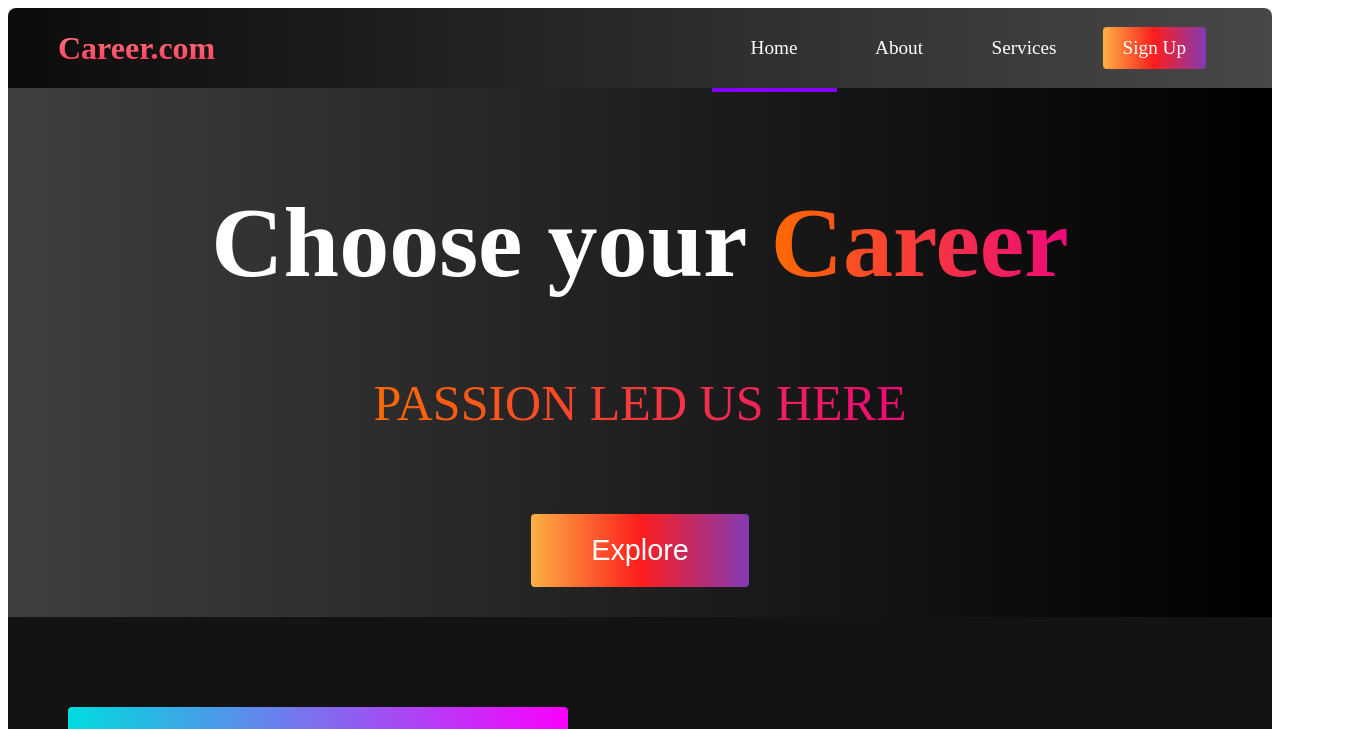
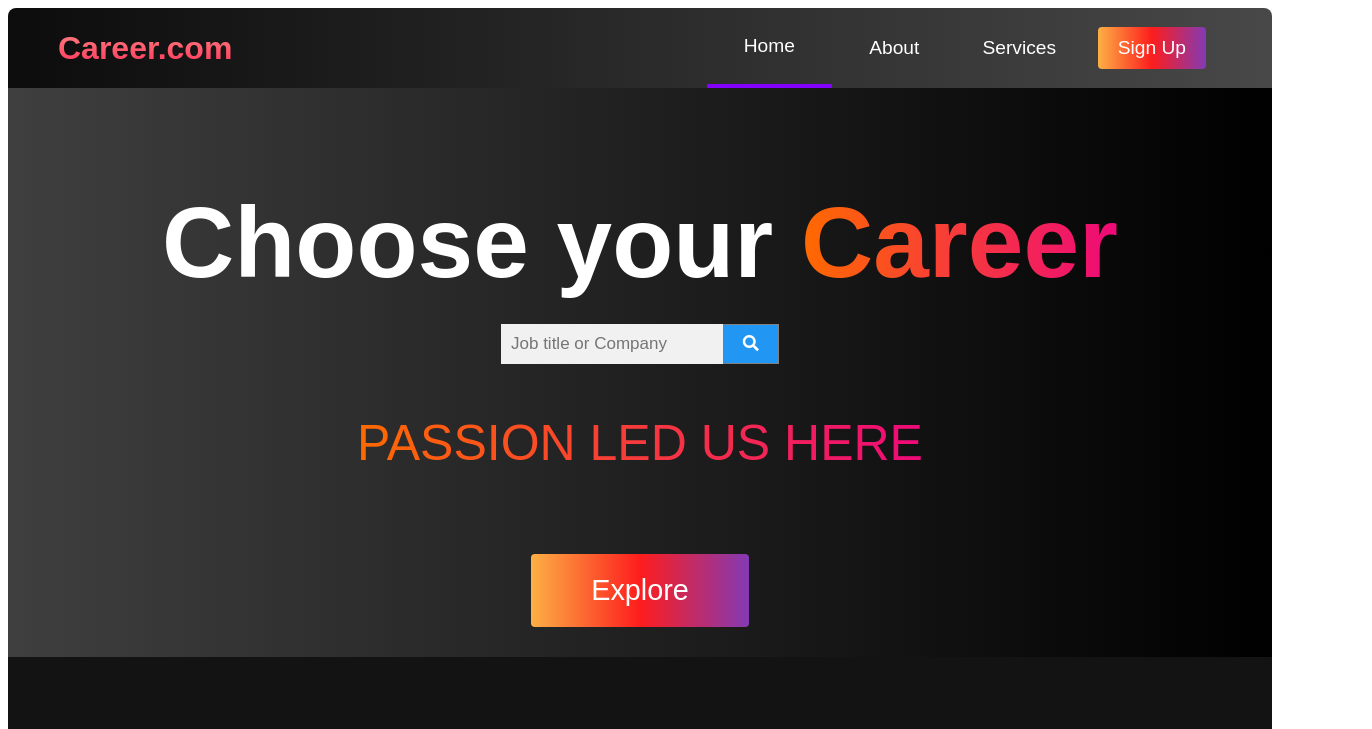
Before and after one commit to Sandeep9917/brain-codex, a plain HTML site: page index.html in a window 1280 px wide. Shown: the top 729 px of the page, 1372 px wide, since content can reach past the window. Drawn offline with Linux system fonts and the light colour scheme.

Commit message:
Add files via upload

```diff
--- a/index.html
+++ b/index.html
@@ -42,12 +42,17 @@
 
     <!-- Hero Section -->
     <div class="hero" id="home">
-      <!-- <div class="hero__search">
-        <span class="fa fa-search">...</span>
-        <input type="text" placeholder="eg. Programmer" />
-      </div> -->
+
       <div class="hero__container">
         <h1 class="hero__heading">Choose your <span>Career</span></h1>
+
+
+        <form class="example">
+          <input type="text" placeholder="Job title or Company" name="search2">
+          <button type="submit"><i class="fa fa-search"></i></button>
+        </form>
+
+
         <p class="hero__description">PASSION LED US HERE</p>
         <button class="main__btn"><a href="#">Explore</a></button>
       </div>
--- a/style.css
+++ b/style.css
@@ -202,20 +202,44 @@
   padding: 0px 0;
 
 }
-.hero__search{
-  height: 45px;
-    width: 50%;
-    align-content: center;
-    background: #FFF;
-    color: #000;
-    padding: 10px;
-    border: 0;
-    border-radius: 5px;
-    font-size: 1.1rem;
-    font-family: "Lato", "Arial", sans-serif;
-
+body {
+  font-family: Arial;
 }
 
+* {
+  box-sizing: border-box;
+}
+
+form.example input[type=text] {
+  padding: 10px;
+  font-size: 17px;
+  border: 0px solid grey;
+  float: left;
+  width: 80%;
+  background: #f1f1f1;
+}
+
+form.example button {
+  float: left;
+  width: 20%;
+  padding: 10px;
+  background: #2196F3;
+  color: white;
+  font-size: 16px;
+  border: 1px solid grey;
+  border-left: none;
+  cursor: pointer;
+}
+
+form.example button:hover {
+  background: #074685;
+}
+
+form.example::after {
+  content: "";
+  clear: both;
+  display: table;
+}
 
 .hero__container {
 
```
